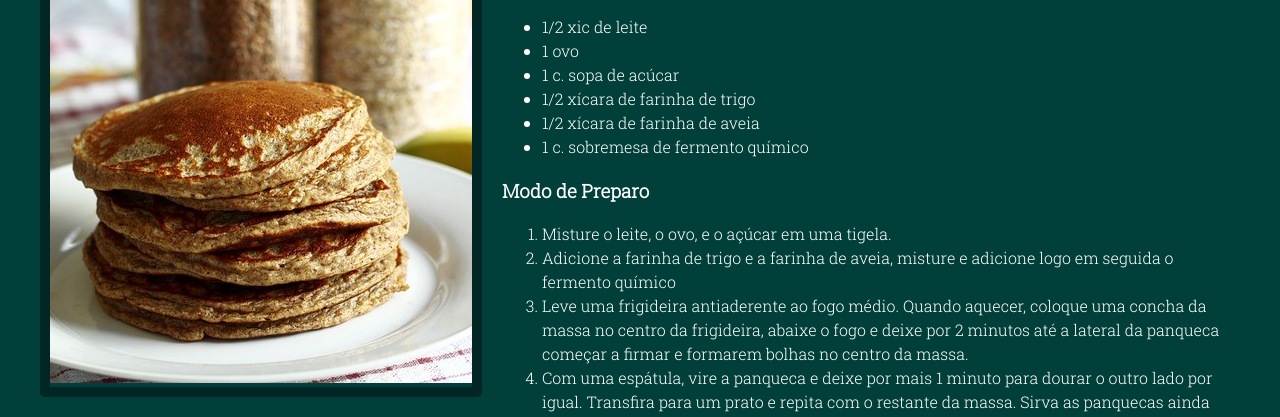
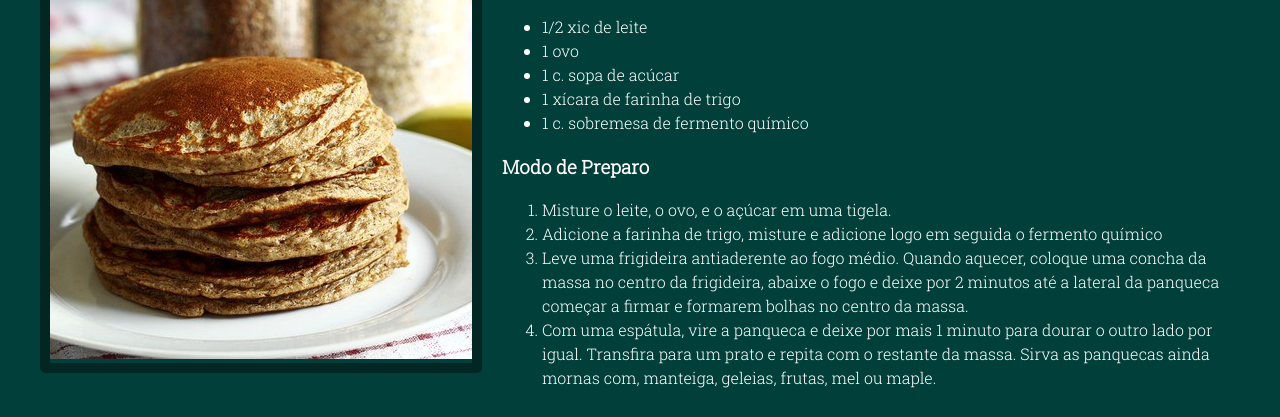
Before and after one commit to QuituteirasdaMantiqueira/Receitas, a plain HTML site: page panqueca.html in a window 1280 px wide. Shown: the part 280-697 px from the top of the page. Drawn offline with Linux system fonts and the light colour scheme; a web font is replaced by a local one.

Commit message:
Update panqueca.html

```diff
--- a/panqueca.html
+++ b/panqueca.html
@@ -29,14 +29,13 @@
                     <li>1/2 xic de leite</li>
                     <li>1 ovo</li>
                     <li>1 c. sopa de acúcar</li>
-                    <li>1/2 xícara de farinha de trigo</li>
-                    <li>1/2 xícara de farinha de aveia</li>
+                    <li>1 xícara de farinha de trigo</li>
                     <li>1 c. sobremesa de fermento químico</li>
                 </ul>
                 <h3>Modo de Preparo</h3>
                 <ol>
                     <li>Misture o leite, o ovo, e o açúcar em uma tigela.</li>
-                    <li>Adicione a farinha de trigo e a farinha de aveia, misture e adicione logo em seguida o fermento químico</li>
+                    <li>Adicione a farinha de trigo, misture e adicione logo em seguida o fermento químico</li>
                     <li>Leve uma frigideira antiaderente ao fogo médio. Quando aquecer, coloque uma concha da massa no centro da frigideira, abaixe o fogo e deixe por 2 minutos até a lateral da panqueca começar a firmar e formarem bolhas no centro da massa.</li>
                     <li>Com uma espátula, vire a panqueca e deixe por mais 1 minuto para dourar o outro lado por igual. Transfira para um prato e repita com o restante da massa. Sirva as panquecas ainda mornas com, manteiga, geleias, frutas, mel ou maple.</li>
                 </ol>
```
